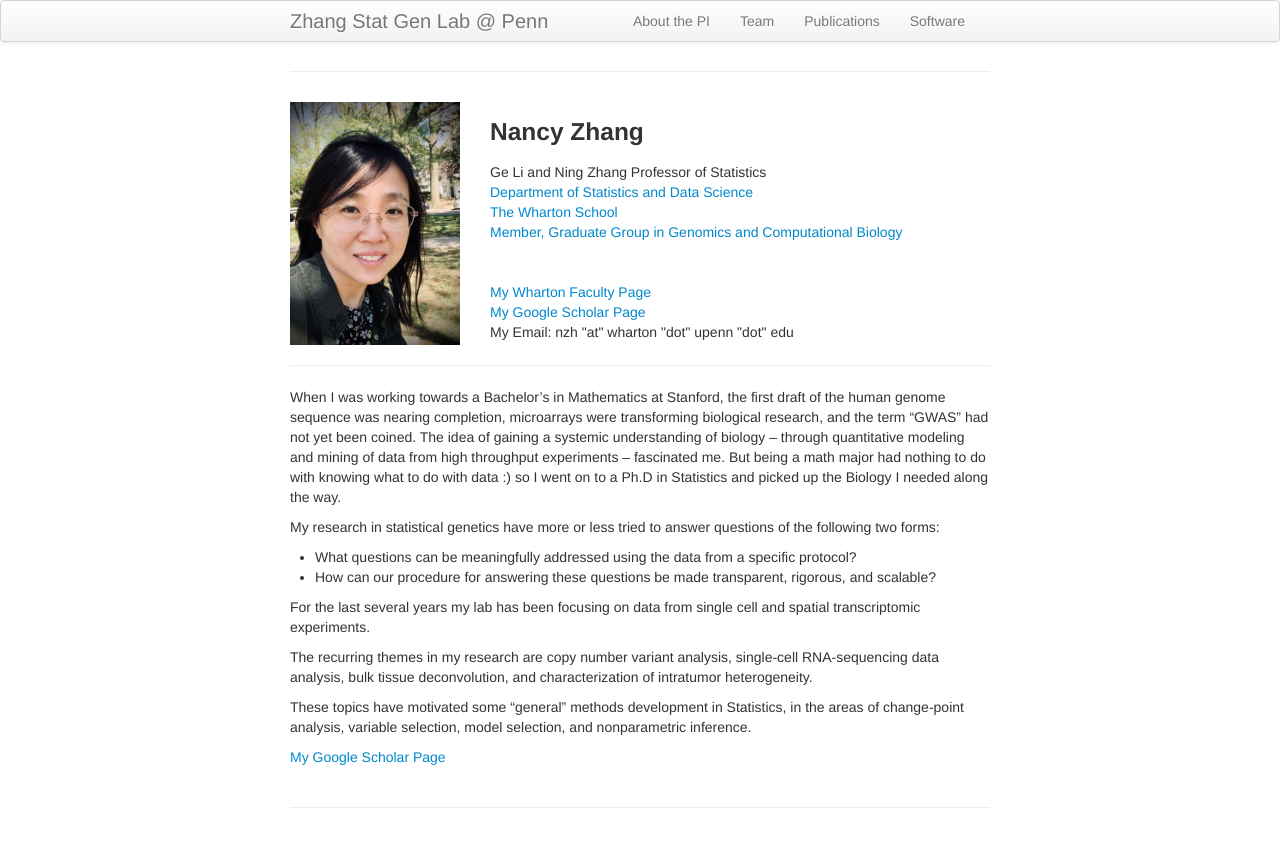
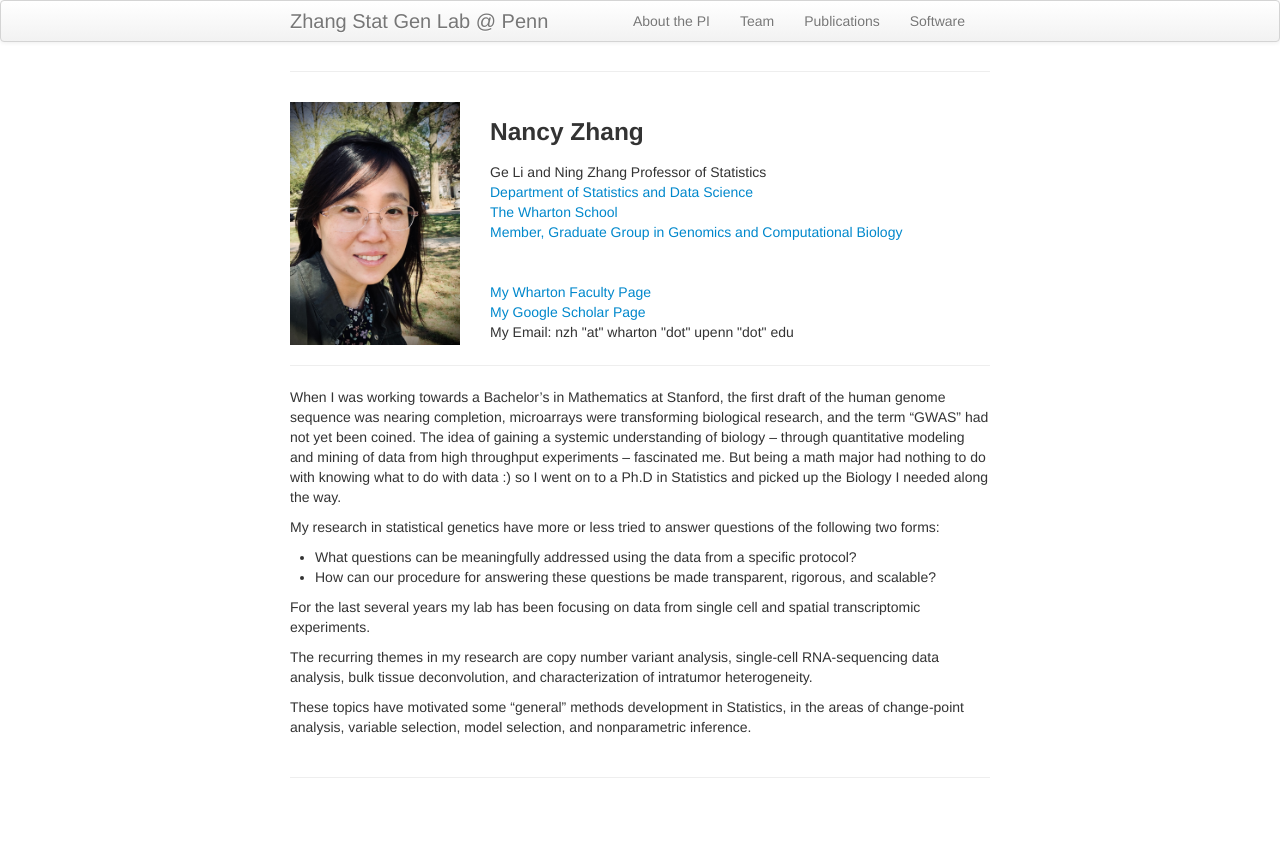
Before and after one commit to nzhanglab/nzhanglab.github.io, a Jekyll site: the page built from pages/pi.md, in a window 1280 px wide. Shown: the top 847 px of the page. Built offline with Jekyll 4.4.1, drawn with Linux system fonts in a browser that asks for light colours.

Commit message:
fixed PI page more

```diff
--- a/pages/pi.md
+++ b/pages/pi.md
@@ -49,5 +49,3 @@ For the last several years my lab has been focusing on data from single cell and
 The recurring themes in my research are copy number variant analysis, single-cell RNA-sequencing data analysis, bulk tissue deconvolution, and characterization of intratumor heterogeneity.
 
 These topics have motivated some “general” methods development in Statistics, in the areas of change-point analysis, variable selection, model selection, and nonparametric inference.
-
-[My Google Scholar Page](https://scholar.google.com/citations?user=6EErockAAAAJ&hl=en)
```
